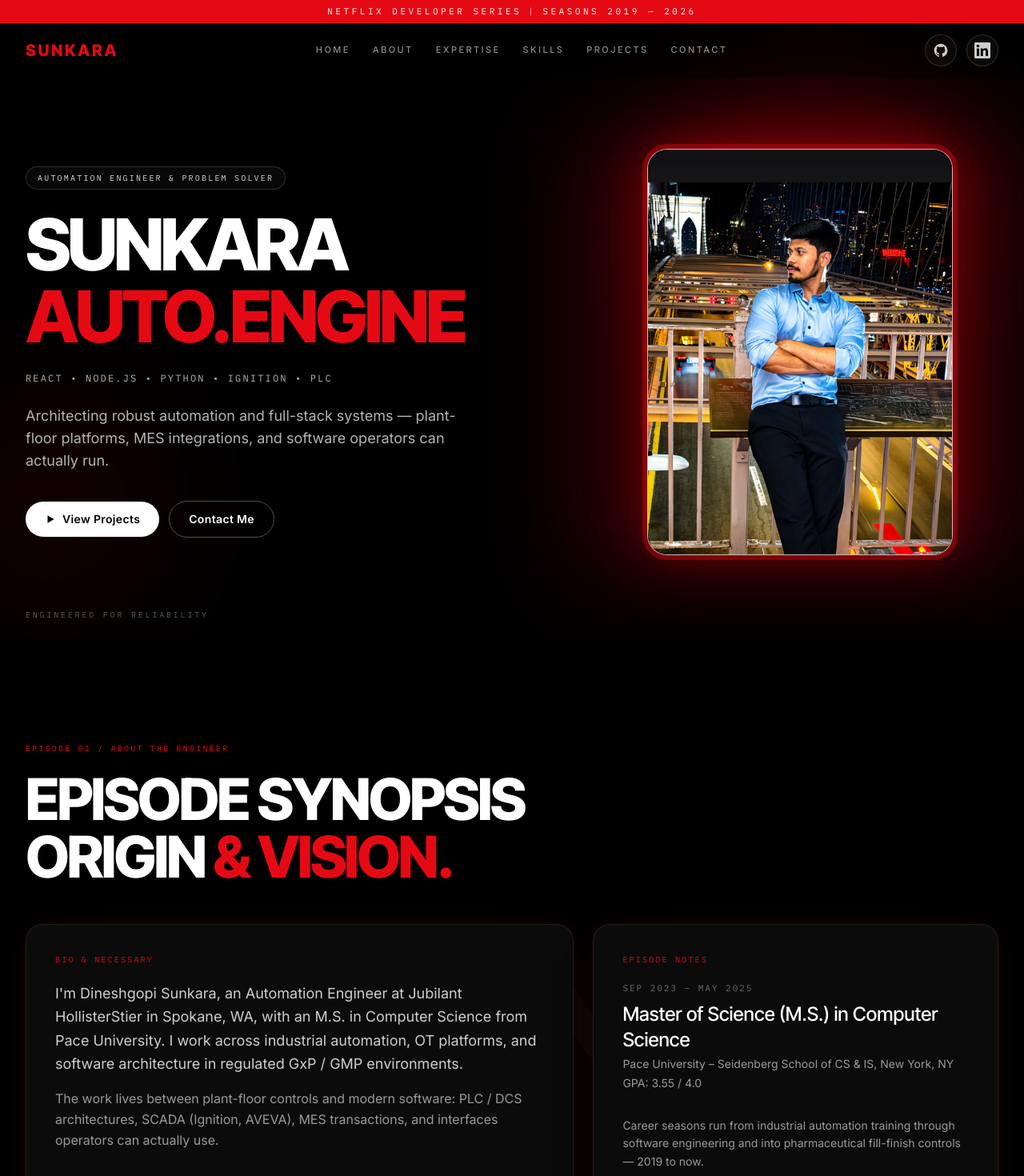
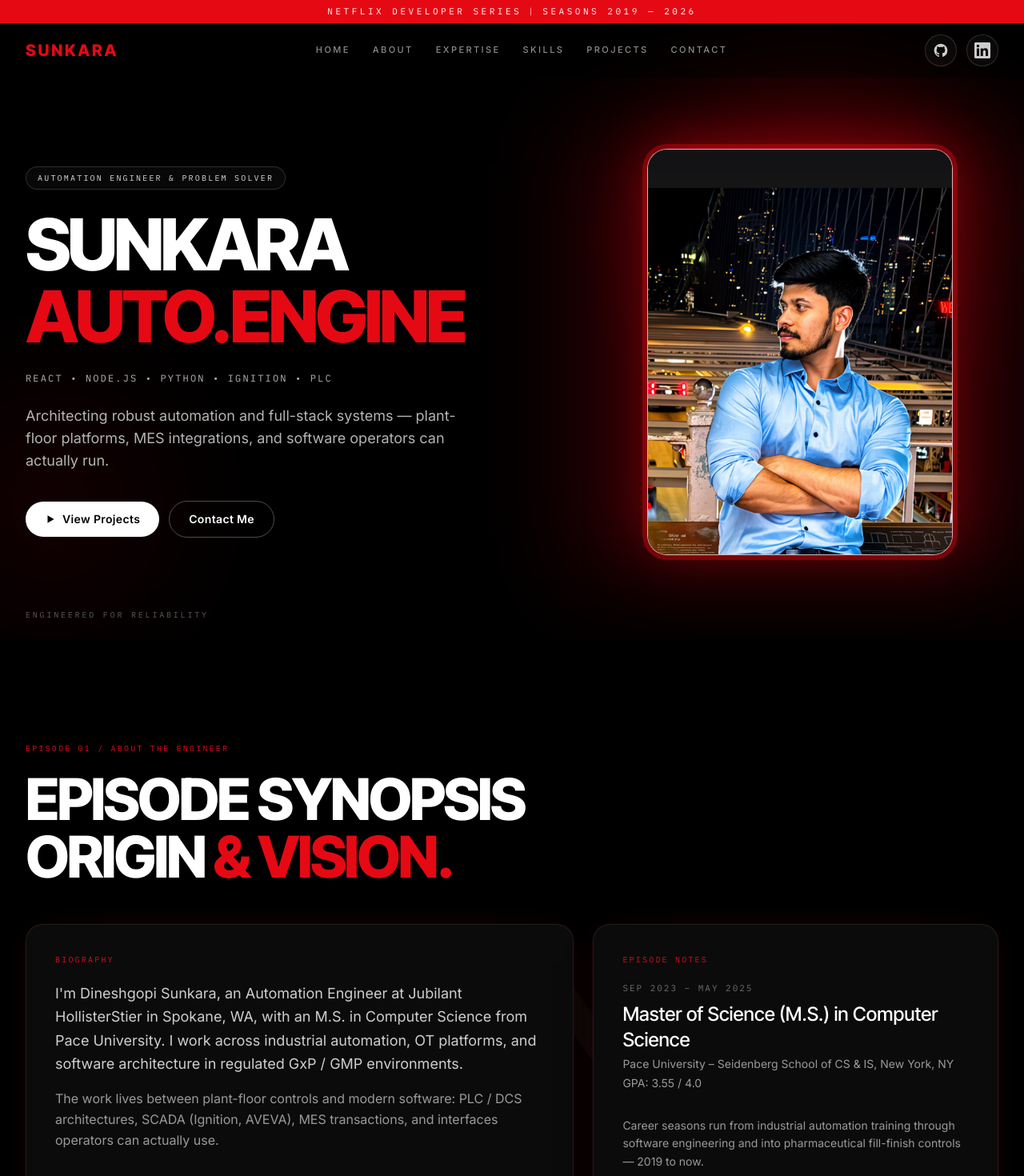
Before and after one commit to sunkara1111/portfolio, a React (Vite) app: page / in a window 1280 px wide. Shown: the top 1470 px of the page at 80% size. Built offline with nearby package versions, Linux system fonts and the light colour scheme.

Commit message:
Tighten hero portrait crop to the series headshot card
Zoom the Brooklyn Bridge photo to a head-and-shoulders fill so the
red glow card matches the reference model more closely.

Co-authored-by: Dineshgopi Sunkara <sunkara1111@users.noreply.github.com>

```diff
--- a/src/components/About.jsx
+++ b/src/components/About.jsx
@@ -20,7 +20,7 @@ const About = () => {
 
         <div className="mt-12 grid gap-6 lg:grid-cols-[1.15fr_0.85fr]">
           <article className="series-card p-7 md:p-9">
-            <p className="series-tag">Bio &amp; necessary</p>
+            <p className="series-tag">Biography</p>
             <p className="mt-5 text-lg leading-relaxed text-white/80">
               I&apos;m {SITE.name}, an Automation Engineer at {current.company} in Spokane, WA,
               with an {SITE.education} from {SITE.university}. I work across industrial
--- a/src/components/Hero.jsx
+++ b/src/components/Hero.jsx
@@ -52,7 +52,7 @@ const Hero = () => {
                 alt={`${SITE.name}, ${SITE.shortTitle}`}
                 width="1206"
                 height="2144"
-                className="h-full w-full object-cover object-[center_10%]"
+                className="h-full w-full origin-[center_8%] scale-[1.7] object-cover object-[center_8%]"
               />
             </figure>
           </PortraitTilt>
```
